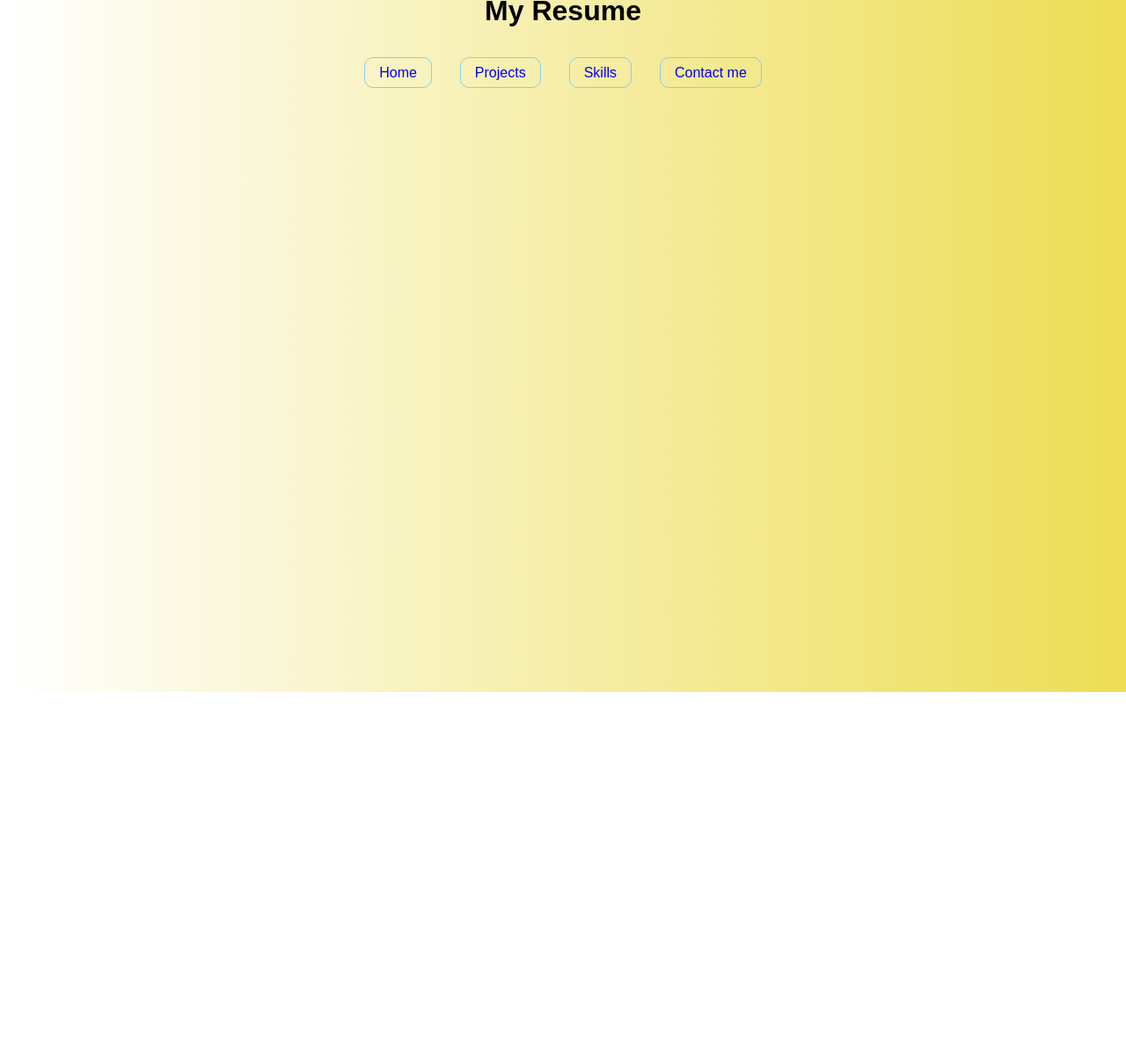
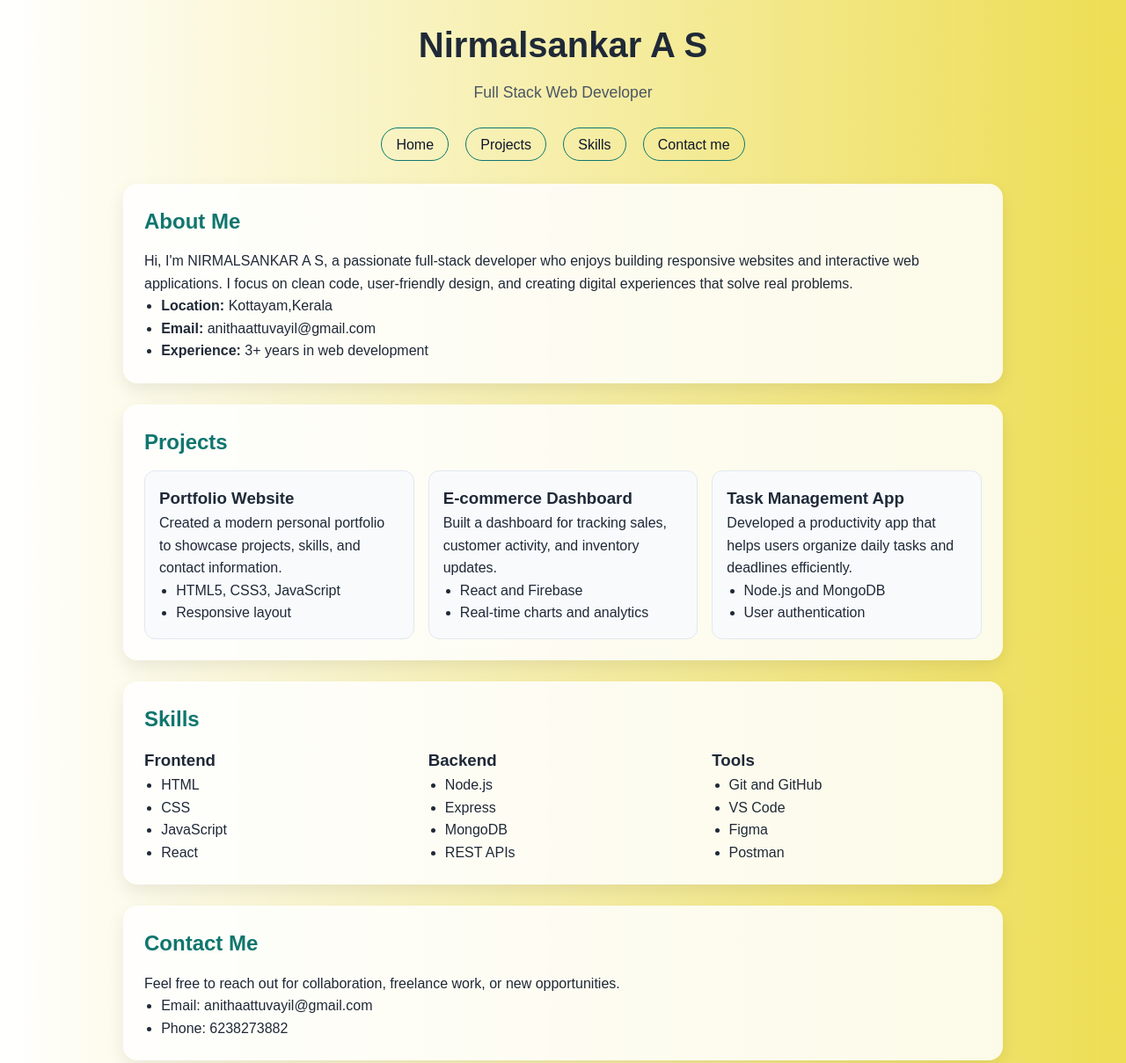
Before and after one commit to Nirmalsankar7/resume, a plain HTML site: page index.html in a window 1280 px wide. Shown: the part 13-1222 px from the top of the page at 88% size. Before the commit the page ends 800 px from the top, so only its background shows below. Drawn offline with Linux system fonts and the light colour scheme; a web font is replaced by a local one.

Commit message:
Add files via upload

```diff
--- a/index.html
+++ b/index.html
@@ -4,7 +4,6 @@
     <meta charset="UTF-8">
     <meta name="viewport" content="width=device-width, initial-scale=1.0">
     <title>My Resume</title>
-    <!-- Google fonts -->
     <link rel="preconnect" href="https://fonts.googleapis.com">
     <link rel="preconnect" href="https://fonts.gstatic.com" crossorigin>
     <link href="https://fonts.googleapis.com/css2?family=Yuyu&display=swap" rel="stylesheet">
@@ -12,34 +11,108 @@
 </head>
 <body>
     <header>
-        <h1>
-        My Resume
-        </h1>
+        <h1>Nirmalsankar A S</h1>
+        <p class="subtitle">Full Stack Web Developer</p>
     </header>
+
     <nav>
         <ul>
-            <li><a href="#">Home</a></li>
+            <li><a href="#about">Home</a></li>
             <li><a href="#projects">Projects</a></li>
             <li><a href="#skills">Skills</a></li>
             <li><a href="#contact">Contact me</a></li>
-
-
         </ul>
     </nav>
+
     <main>
         <section id="about">
-            <!-- About yourself -->
+            <h2>About Me</h2>
+            <p>Hi, I'm NIRMALSANKAR A S, a passionate full-stack developer who enjoys building responsive websites and interactive web applications. I focus on clean code, user-friendly design, and creating digital experiences that solve real problems.</p>
+            <ul class="info-list">
+                <li><strong>Location:</strong> Kottayam,Kerala</li>
+                <li><strong>Email:</strong> anithaattuvayil@gmail.com</li>
+                <li><strong>Experience:</strong> 3+ years in web development</li>
+            </ul>
         </section>
+
         <section id="projects">
-            <!-- project -->
+            <h2>Projects</h2>
+            <div class="card-grid">
+                <article class="card">
+                    <h3>Portfolio Website</h3>
+                    <p>Created a modern personal portfolio to showcase projects, skills, and contact information.</p>
+                    <ul>
+                        <li>HTML5, CSS3, JavaScript</li>
+                        <li>Responsive layout</li>
+                    </ul>
+                </article>
+
+                <article class="card">
+                    <h3>E-commerce Dashboard</h3>
+                    <p>Built a dashboard for tracking sales, customer activity, and inventory updates.</p>
+                    <ul>
+                        <li>React and Firebase</li>
+                        <li>Real-time charts and analytics</li>
+                    </ul>
+                </article>
+
+                <article class="card">
+                    <h3>Task Management App</h3>
+                    <p>Developed a productivity app that helps users organize daily tasks and deadlines efficiently.</p>
+                    <ul>
+                        <li>Node.js and MongoDB</li>
+                        <li>User authentication</li>
+                    </ul>
+                </article>
+            </div>
         </section>
+
         <section id="skills">
+            <h2>Skills</h2>
+            <div class="skills-grid">
+                <div>
+                    <h3>Frontend</h3>
+                    <ul>
+                        <li>HTML</li>
+                        <li>CSS</li>
+                        <li>JavaScript</li>
+                        <li>React</li>
+                    </ul>
+                </div>
+                <div>
+                    <h3>Backend</h3>
+                    <ul>
+                        <li>Node.js</li>
+                        <li>Express</li>
+                        <li>MongoDB</li>
+                        <li>REST APIs</li>
+                    </ul>
+                </div>
+                <div>
+                    <h3>Tools</h3>
+                    <ul>
+                        <li>Git and GitHub</li>
+                        <li>VS Code</li>
+                        <li>Figma</li>
+                        <li>Postman</li>
+                    </ul>
+                </div>
+            </div>
         </section>
+
         <section id="contact">
+            <h2>Contact Me</h2>
+            <p>Feel free to reach out for collaboration, freelance work, or new opportunities.</p>
+            <ul class="contact-list">
+                <li>Email: anithaattuvayil@gmail.com</li>
+                <li>Phone: 6238273882</li>
+            </ul>
         </section>
     </main>
+
     <footer>
-        <!-- Copyright and media links -->
+        <p>© 2026 Nirmalsankar. All rights reserved.</p>
+        <p><a href="mailto:anithaattuvayil@gmail.com">Email</a></p>
     </footer>
 </body>
 </html>
--- a/style.css
+++ b/style.css
@@ -1,38 +1,111 @@
-*{
-    margin:0;
-    padding:0;
+* {
+    margin: 0;
+    padding: 0;
     box-sizing: border-box;
 }
-body{
+
+body {
     font-family: "Yuyu", sans-serif;
-    line-height:1.6;
-    background: #0a97cf;
-    background: linear-gradient(90deg,rgba(10, 151, 207, 1) 0%, rgba(255, 255, 255, 1) 0%, rgba(237, 221, 83, 1) 100%);;
+    line-height: 1.6;
+    background: linear-gradient(90deg, rgba(10, 151, 207, 1) 0%, rgba(255, 255, 255, 1) 0%, rgba(237, 221, 83, 1) 100%);
+    color: #1f2937;
 }
 
-h1{
+header,
+main,
+footer {
+    width: min(1000px, 90%);
+    margin: 0 auto;
+}
+
+header {
     text-align: center;
-    margin-bottom: 2rem;
+    padding: 2rem 0 1rem;
 }
-nav ul{
+
+h1 {
+    font-size: 2.5rem;
+    margin-bottom: 0.5rem;
+}
+
+.subtitle {
+    font-size: 1.1rem;
+    color: #4b5563;
+}
+
+nav ul {
     display: flex;
-    flex-direction: row;
     justify-content: center;
     align-items: center;
-    gap: 2rem;
+    gap: 1.2rem;
     list-style: none;
-
+    margin: 1rem 0 2rem;
+    flex-wrap: wrap;
 }
 
 nav ul li a {
     text-decoration: none;
-    border: 1px solid skyblue;
-    padding: 0.5rem 1rem;
-    border-radius: 10px;
-    transition:all 0.5s ease;
+    border: 1px solid #0f766e;
+    padding: 0.6rem 1rem;
+    border-radius: 999px;
+    color: #0f172a;
+    transition: all 0.3s ease;
 }
 
-nav ul li a:hover{
-    background-color: black;
-    transform:translateY(-100px);
+nav ul li a:hover {
+    background-color: #0f172a;
+    color: white;
+    transform: translateY(-3px);
 }
+
+section {
+    background: rgba(255, 255, 255, 0.85);
+    padding: 1.5rem;
+    margin-bottom: 1.5rem;
+    border-radius: 16px;
+    box-shadow: 0 8px 20px rgba(0, 0, 0, 0.08);
+}
+
+h2 {
+    margin-bottom: 0.8rem;
+    color: #0f766e;
+}
+
+.info-list,
+.contact-list,
+.card ul,
+.skills-grid ul {
+    padding-left: 1.2rem;
+}
+
+.card-grid,
+.skills-grid {
+    display: grid;
+    gap: 1rem;
+}
+
+.card-grid {
+    grid-template-columns: repeat(auto-fit, minmax(220px, 1fr));
+}
+
+.skills-grid {
+    grid-template-columns: repeat(auto-fit, minmax(180px, 1fr));
+}
+
+.card {
+    background: #f8fafc;
+    padding: 1rem;
+    border-radius: 12px;
+    border: 1px solid #e2e8f0;
+}
+
+footer {
+    text-align: center;
+    padding: 1.5rem 0 2rem;
+    color: #374151;
+}
+
+footer a {
+    color: #0f766e;
+    text-decoration: none;
+}
```
